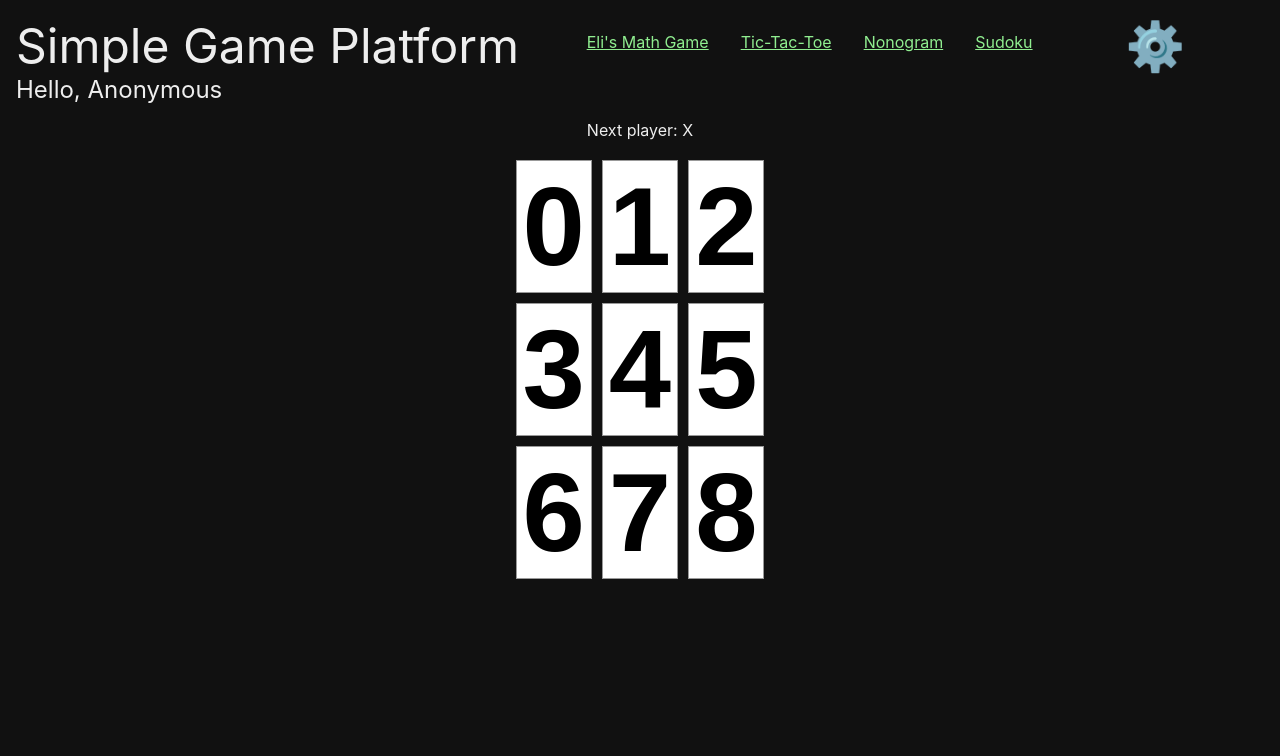
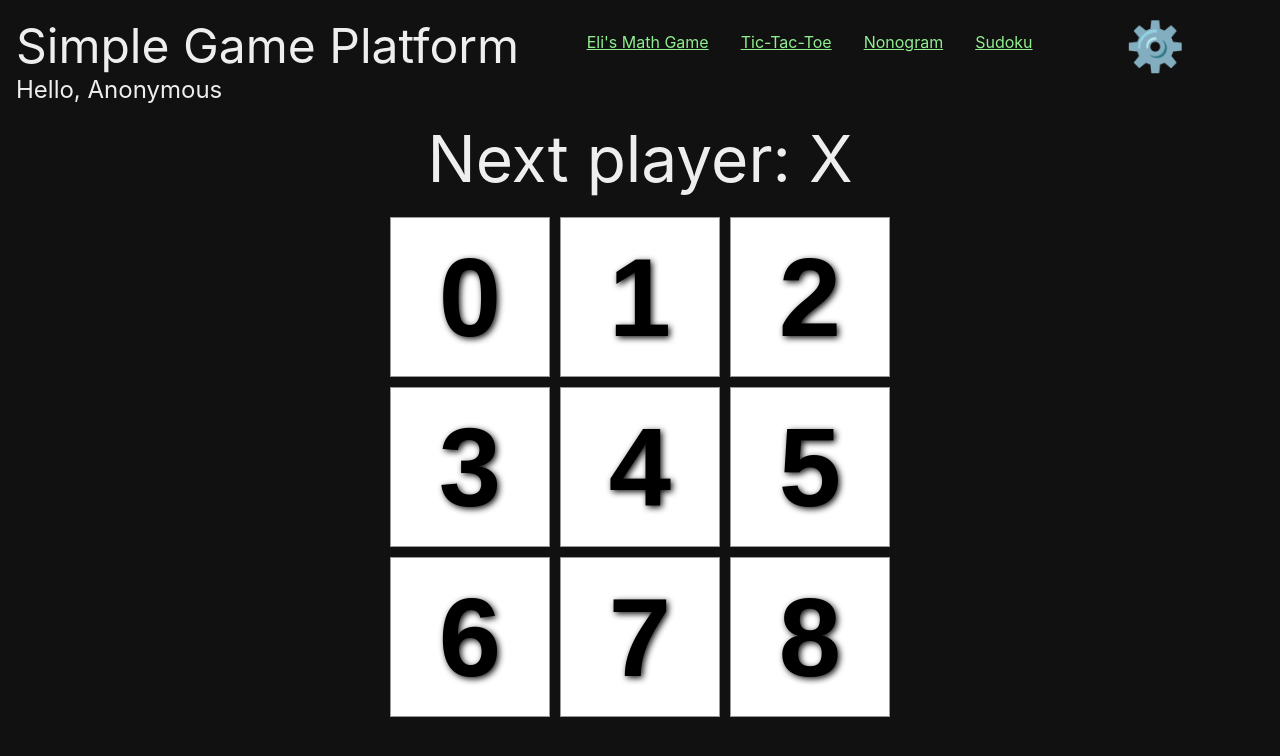
Before and after one commit to dstockto/react-simple-games, a React (Create React App) app: page /tic-tac-toe in a window 1280 px wide. Shown: the top 756 px of the page. Built offline with nearby package versions, Linux system fonts and the light colour scheme.

Commit message:
Update winning style to show where the winning moves are

```diff
--- a/src/Components/Games/TicTacToe/TicTacToeGame.css
+++ b/src/Components/Games/TicTacToe/TicTacToeGame.css
@@ -4,6 +4,7 @@ ol, ul {
 
 .status {
     margin-bottom: 10px;
+    font-size: 4rem;
     grid-area: status;
     justify-self: center;
 }
@@ -15,7 +16,9 @@ ol, ul {
     font-size: 7rem;
     font-weight: bold;
     place-content: normal;
-    width: fit-content;
+    width: 10rem;
+    height: 10rem;
+    text-shadow: 2px 2px 6px #111;
 }
 
 .square:focus {
@@ -41,3 +44,9 @@ ol, ul {
 .game-info {
     margin-left: 20px;
 }
+
+button.winner {
+    background-color: darkred;
+    color: #eee;
+    text-shadow: 1px 1px 2px red, 0 0 1em blue, 0 0 0.2em blue;
+}
```
